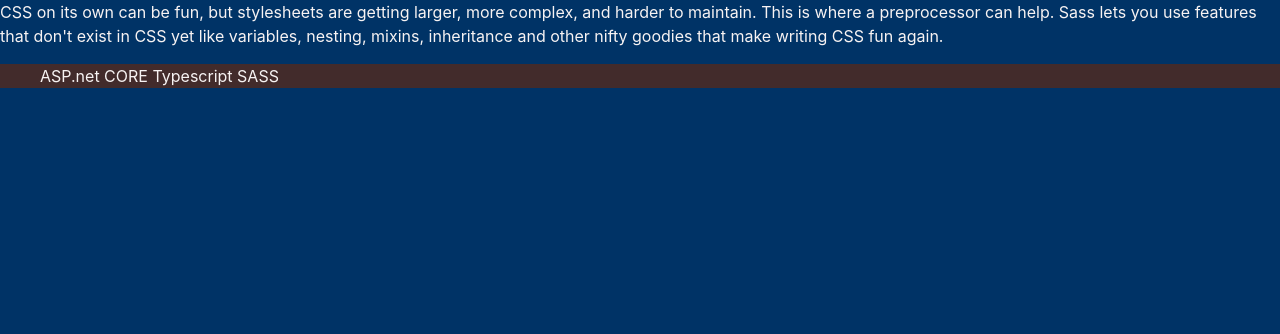
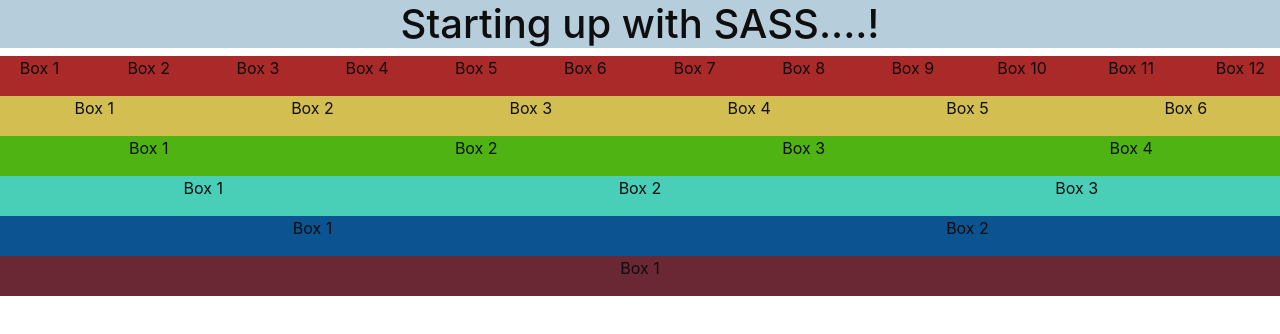
Before and after one commit to NandhiniUdhayasekaran/LearningMaterial, a plain HTML site: page SAAS/index.html in a window 1280 px wide. Drawn offline with nearby package versions, Linux system fonts and the light colour scheme.

Commit message:
Content update

```diff
--- a/SAAS/index.html
+++ b/SAAS/index.html
@@ -3,30 +3,115 @@
 
 <head>
     <meta charset="UTF-8">
-    <link rel="stylesheet" href="https://maxcdn.bootstrapcdn.com/bootstrap/4.0.0/css/bootstrap.min.css">
-    <script src="https://code.jquery.com/jquery-3.2.1.slim.min.js"></script>
-    <script src="https://cdnjs.cloudflare.com/ajax/libs/popper.js/1.12.9/umd/popper.min.js"></script>
-    <script src="https://maxcdn.bootstrapcdn.com/bootstrap/4.0.0/js/bootstrap.min.js"></script>
-    <meta name="viewport" content="width=device-width, initial-scale=1.0">
+    <link rel="stylesheet" href="https://stackpath.bootstrapcdn.com/bootstrap/4.5.0/css/bootstrap.min.css">
+    <link rel="stylesheet" href="https://maxcdn.bootstrapcdn.com/font-awesome/4.7.0/css/font-awesome.min.css">
+    <script src="https://code.jquery.com/jquery-3.5.1.min.js"></script>
+    <script src="https://cdn.jsdelivr.net/npm/popper.js@1.16.0/dist/umd/popper.min.js"></script>
+    <script src="https://stackpath.bootstrapcdn.com/bootstrap/4.5.0/js/bootstrap.min.js"></script>
+    <meta name="viewport" content="width=device-width, initial-scale=1, shrink-to-fit=no">
     <link rel="stylesheet" href="./css/main.css">
-    <title>Starting up with SASS....!</title>
 </head>
 
 <body>
-    <div id="main">
-        <p id="main_p">
-            CSS on its own can be fun, but stylesheets are getting larger, more complex, and harder to maintain. This is where a preprocessor can help. Sass lets you use features that don't exist in CSS yet like variables, nesting, mixins, inheritance and other nifty
-            goodies that make writing CSS fun again.
-        </p>
+
+    <h1 class="text text-center">Starting up with SASS....!</h1>
+
+    <div id="div-twelve" class="row">
+        <div class="col-1 div-twelve text text-center">
+            <p>Box 1</p>
+        </div>
+        <div class="col-1 div-twelve text text-center ">
+            <p>Box 2</p>
+        </div>
+        <div class="col-1 div-twelve text text-center">
+            <p>Box 3</p>
+        </div>
+        <div class="col-1 div-twelve text text-center ">
+            <p>Box 4</p>
+        </div>
+        <div class="col-1 div-twelve text text-center">
+            <p>Box 5</p>
+        </div>
+        <div class="col-1 div-twelve text text-center ">
+            <p>Box 6</p>
+        </div>
+        <div class="col-1 div-twelve text text-center">
+            <p>Box 7</p>
+        </div>
+        <div class="col-1 div-twelve text text-center ">
+            <p>Box 8</p>
+        </div>
+        <div class="col-1 div-twelve text text-center">
+            <p>Box 9</p>
+        </div>
+        <div class="col-1 div-twelve text text-center ">
+            <p>Box 10</p>
+        </div>
+        <div class="col-1 div-twelve  text text-center">
+            <p>Box 11</p>
+        </div>
+        <div class="col-1 div-twelve text text-center ">
+            <p>Box 12</p>
+        </div>
     </div>
-    <div id="divList">
-        <ul>
-            <li>ASP.net CORE</li>
-            <li>Typescript</li>
-            <li>SASS</li>
-        </ul>
+    <div id="div-six " class="row ">
+        <div class="col-2 div-six  text text-center">
+            <p>Box 1</p>
+        </div>
+        <div class="col-2 div-six text text-center ">
+            <p>Box 2</p>
+        </div>
+        <div class="col-2 div-six text text-center">
+            <p>Box 3</p>
+        </div>
+        <div class="col-2 div-six text text-center ">
+            <p>Box 4</p>
+        </div>
+        <div class="col-2 div-six text text-center">
+            <p>Box 5</p>
+        </div>
+        <div class="col-2 div-six text text-center ">
+            <p>Box 6</p>
+        </div>
     </div>
-
+    <div id="div-four " class="row ">
+        <div class="col-3 div-four text text-center">
+            <p>Box 1</p>
+        </div>
+        <div class="col-3 div-four text text-center ">
+            <p>Box 2</p>
+        </div>
+        <div class="col-3 div-four text text-center">
+            <p>Box 3</p>
+        </div>
+        <div class="col-3 div-four text text-center ">
+            <p>Box 4</p>
+        </div>
+    </div>
+    <div id="div-three " class="row ">
+        <div class="col-4 div-three text text-center">
+            <p>Box 1</p>
+        </div>
+        <div class="col-4 div-three text text-center ">
+            <p>Box 2</p>
+        </div>
+        <div class="col-4  div-three text text-center">
+            <p>Box 3</p>
+        </div>
+    </div>
+    <div id="div-two" class="row">
+        <div class="col-6 div-two text text-center ">
+            <p>Box 1</p>
+        </div>
+        <div class="col-6 div-two text text-center">
+            <p>Box 2</p>
+        </div>
+    </div>
+    <div id="div-one" class="row">
+        <div class="col-12 div-one text text-center ">
+            <p>Box 1</p>
+        </div>
+    </div>
 </body>
 
 </html>
--- a/SAAS/sass/_variable.scss
+++ b/SAAS/sass/_variable.scss
@@ -1,14 +1,20 @@
 //Global Variable
-$primary-color: rgb(14, 91, 136);
+$primary-color: #acc7d6;
 $secondary-color: rgba($primary-color, 0.88);
-$text-color: rgb(247, 243, 243);
+$text-color: rgb(15, 14, 14);
 $font-weights: ( "regular": 400, "medium": 500, "bold": 700, );
 $dark-theme:true !default;
+$div-twelve: rgb(170, 41, 41);
+$div-six: rgb(211, 191, 81);
+$div-four: rgb(78, 179, 19);
+$div-three: rgb(73, 206, 184);
+$div-two: rgb(11, 84, 145);
+$div-one: rgb(105, 40, 51);
 //Default variable
 $blue: #000 !default;
 $box-shadow: 0 0.5rem 1rem rgba($blue, 0.15) !default;
 //Flow Control
 @if $dark-theme {
     $blue: darken($blue, 60%);
-    $accent-color: lighten($primary-color, 60%);
+    $accent-color: lighten($primary-color, 20%);
 }
--- a/SAAS/sass/main.scss
+++ b/SAAS/sass/main.scss
@@ -5,8 +5,12 @@
 @import '../sass/maps';
 @import '../sass/nesting';
 @import '../sass/interpolation';
+.selector-for-some-widget {
+    box-sizing: content-box;
+}
+
 body {
-    background: $primary-color;
+    background: white;
     color: $text-color;
 }
 
@@ -34,7 +38,7 @@
 
 //Variable Shadowing
 .main_p {
-    $primary-color: rgb(66, 43, 43) !global;
+    $primary-color: rgb(196, 141, 141) !global;
 }
 
 ul {
@@ -43,3 +47,29 @@
         @include horizontal-list;
     }
 }
+
+h1 {
+    font-weight: map-get($font-weights, "medium");
+    background-color: $secondary-color;
+}
+
+.div- {
+    &twelve {
+        background-color: $div-twelve;
+    }
+    &six {
+        background-color: $div-six;
+    }
+    &four {
+        background-color: $div-four;
+    }
+    &three {
+        background-color: $div-three;
+    }
+    &two {
+        background-color: $div-two;
+    }
+    &one {
+        background-color: $div-one;
+    }
+}
```
Also changed, not shown: SAAS/css/main.css, 2 other files.
